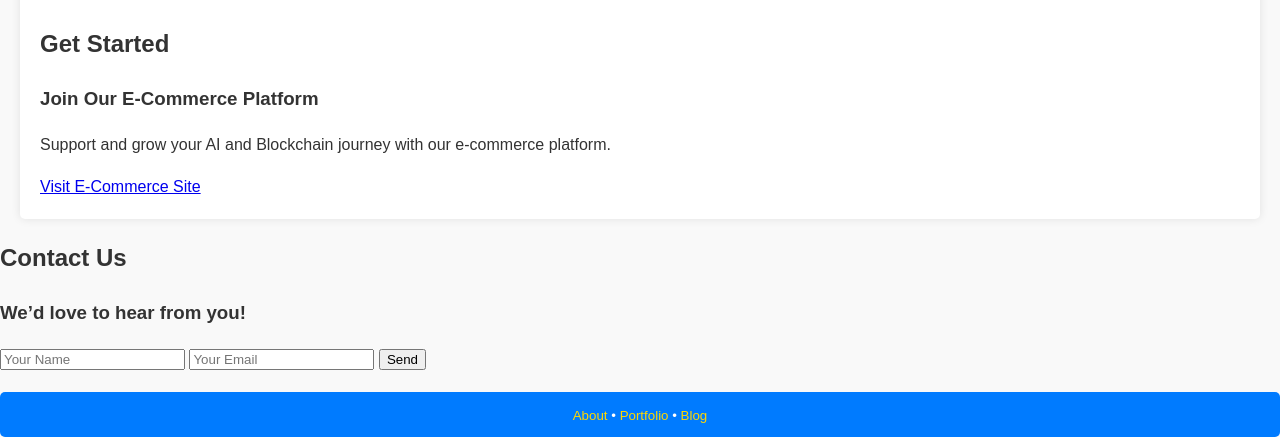
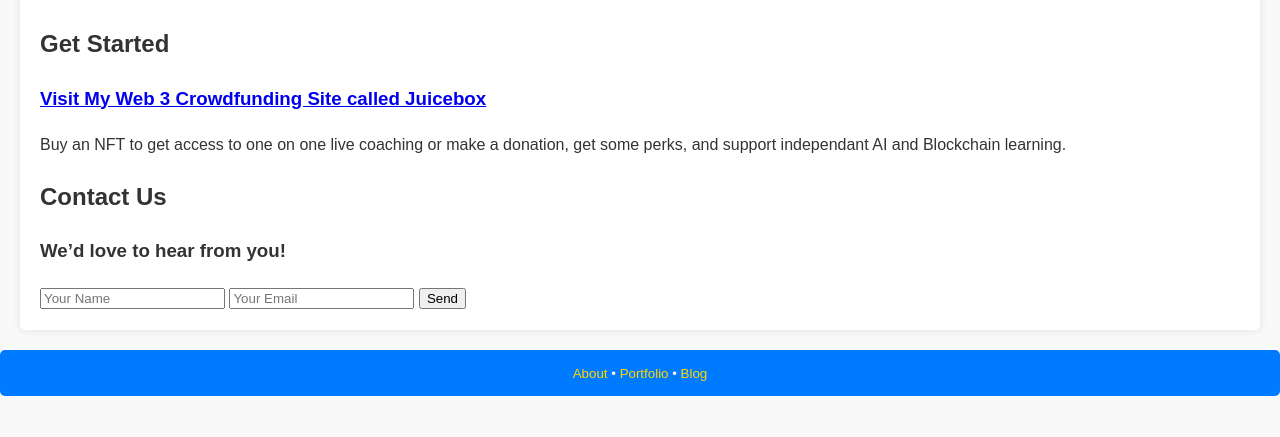
Before and after one commit to ErnestOfGaia/my-2nd-website, a plain HTML site: page index.html in a window 1280 px wide. Shown: the part 2080-2517 px from the top of the page. After the commit the page ends 2476 px from the top, so only its background shows below. Drawn offline with Linux system fonts and the light colour scheme.

Commit message:
Update index.html

```diff
--- a/index.html
+++ b/index.html
@@ -146,16 +146,18 @@
           <section>
               <hgroup>
                   <h2>Get Started</h2>
-                  <h3>Join Our E-Commerce Platform</h3>
+                  <h3>
+                  <a href="https://sepolia.juicebox.money/v2/p/92" target="_blank" role="button">Visit My Web 3 Crowdfunding Site called Juicebox</a>
+                  </h3>
               </hgroup>
-              <p>Support and grow your AI and Blockchain journey with our e-commerce platform.</p>
-              <a href="https://sepolia.juicebox.money/v2/p/92" target="_blank" role="button">Visit E-Commerce Site</a>
+              <p>Buy an NFT to get access to one on one live coaching or make a donation, get some perks, and support independant AI and Blockchain learning.</p>
+
+
           </section>
       </div>
-  </main>
         <!-- Contact Form Section -->
           <section aria-label="Subscribe example">
-      <div class="container">
+              <div class="grid" id="container">
                   <article>
                       <hgroup>
                           <h2>Contact Us</h2>
@@ -169,6 +171,8 @@
                   </article>
               </div>
           </section>
+  </main>
+
 
   <!-- Footer -->
   <footer>
```
Lines whose indentation alone changed are shown as unchanged.
